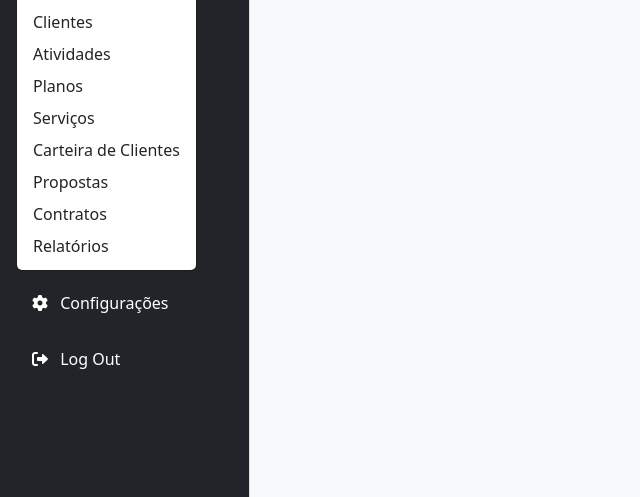
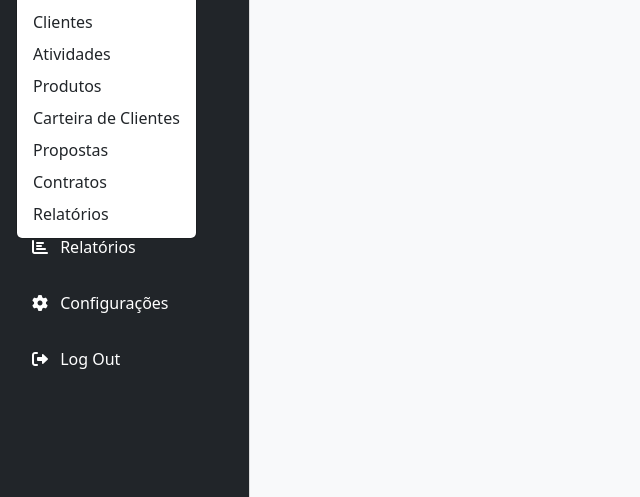
Before and after one commit to Matlima/crm_ultimate, a Flask app: page /plans in a window 1280 px wide, after a click on "Administração". Shown: the part 303-800 px from the top of the page, without its empty margins (0-640 px from the left). Run offline with Flask 3, Linux system fonts and the light colour scheme; the visitor is signed in with stand-in values (Sample User, id 1); some libraries are stand-ins or nearby versions.

Commit message:
Aplicando novo template na aplicação, modernizando e tornando minimalista

```diff
--- a/templates/shared/template.html
+++ b/templates/shared/template.html
@@ -114,8 +114,7 @@
                         <li><a class="dropdown-item" href="{{ url_for('prospect') }}">Prospects</a></li>
                         <li><a class="dropdown-item" href="{{ url_for('customer') }}">Clientes</a></li>
                         <li><a class="dropdown-item" href="{{ url_for('activity') }}">Atividades</a></li>
-                        <li><a class="dropdown-item" href="{{ url_for('plan') }}">Planos</a></li>
-                        <li><a class="dropdown-item" href="#">Serviços</a></li>
+                        <li><a class="dropdown-item" href="{{ url_for('plan') }}">Produtos</a></li>
                         <li><a class="dropdown-item" href="#">Carteira de Clientes</a></li>
                         <li><a class="dropdown-item" href="#">Propostas</a></li>
                         <li><a class="dropdown-item" href="#">Contratos</a></li>
```
